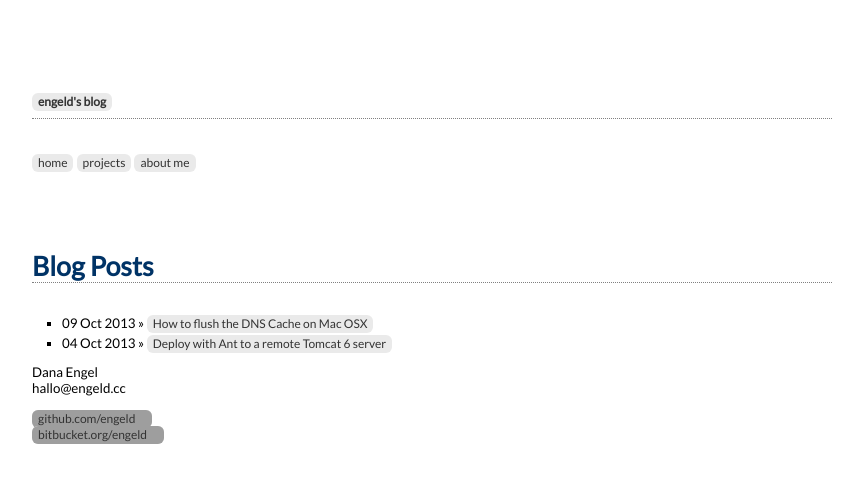
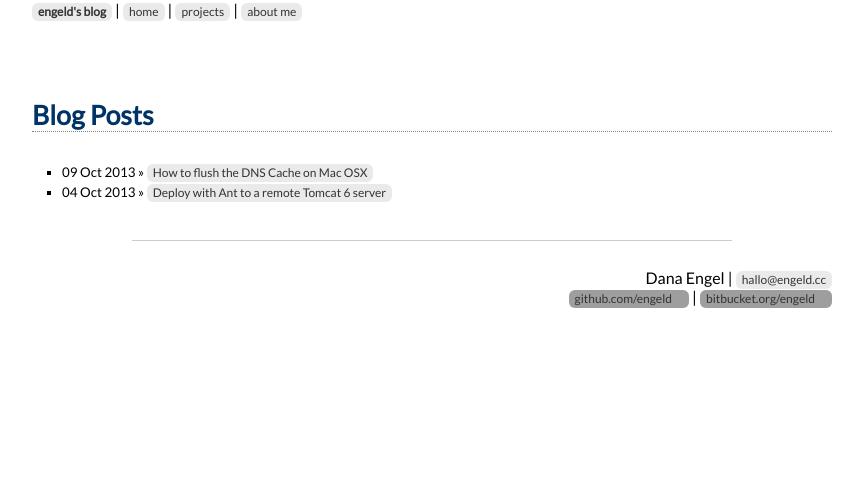
Before and after one commit to engeld/engeld.github.com, a Jekyll site: the page built from index.html, in a window 1280 px wide, cut to the strip 0-483 px from the top of the page. Shown: the whole strip, without its empty margins (208-1071 px from the left). Built offline with Jekyll 4.4.1, drawn with Linux system fonts in a browser that asks for light colours; Markdown is read by kramdown in place of the engine named in the settings; grey boxes are pictures that could not be loaded.

Commit message:
adjust default-layout to the new css

```diff
--- a/_layouts/default.html
+++ b/_layouts/default.html
@@ -17,26 +17,22 @@
 
         <div class="site">
           <div class="header">
-            <h1 class="title"><a href="/">{{ site.name }}</a></h1>
-            <a class="extra" href="/">home</a>
-            <a class="extra" href="/projects">projects</a>
+            <b class="title"><a href="/">{{ site.name }}</a></b> |
+            <a class="extra" href="/">home</a> |
+            <a class="extra" href="/projects">projects</a> |
             <a class="extra" href="/about">about me</a>
           </div>
 
           {{ content }}
 
+          <br />
+          <hr />
+          <br />
           <div class="footer">
-            <div class="contact">
-              <p>
-                Dana Engel<br />
-                hallo@engeld.cc
-              </p>
-            </div>
-            <div class="contact">
-              <p>
-                <a href="https://github.com/engeld">github.com/engeld</a><br />
-                <a href="https://bitbucket.org/engeld">bitbucket.org/engeld</a><br />
-              </p>
+            <div class="contact justright">
+              Dana Engel | <a href="hallo@engeld.cc">hallo@engeld.cc</a> <br />
+              <a href="https://github.com/engeld">github.com/engeld</a> |
+              <a href="https://bitbucket.org/engeld">bitbucket.org/engeld</a><br />
             </div>
           </div>
         </div>
```
